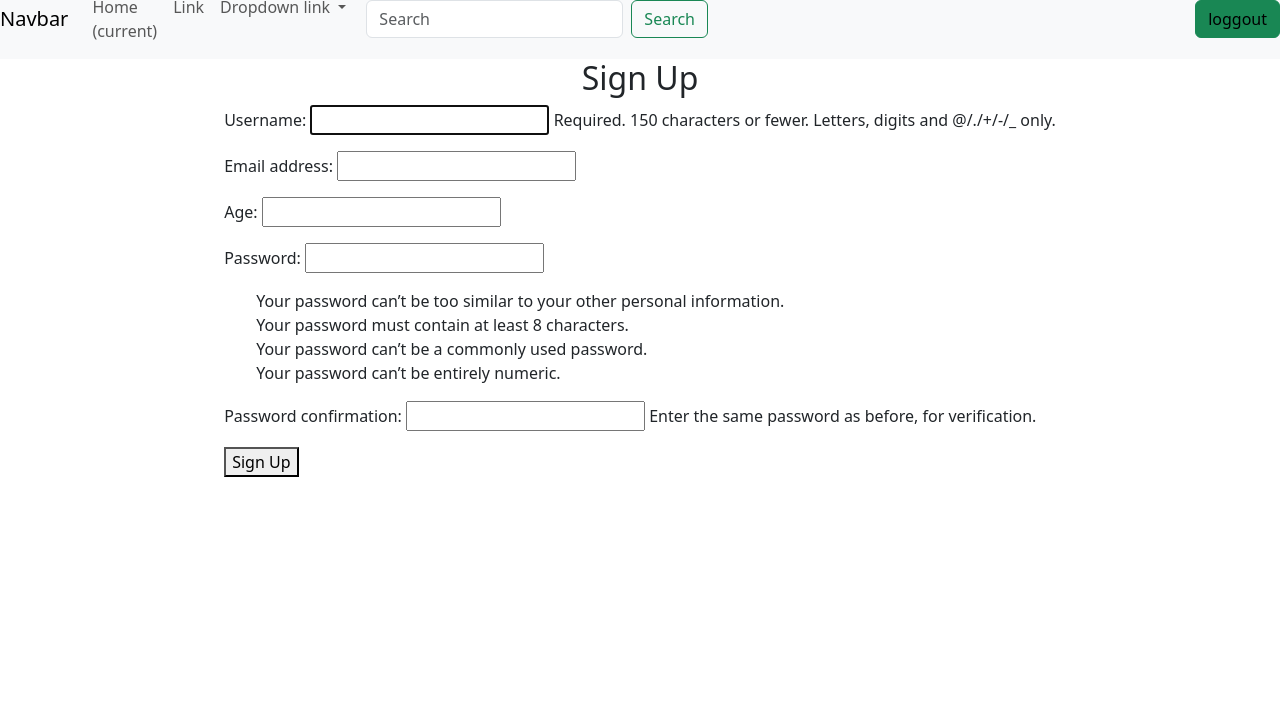
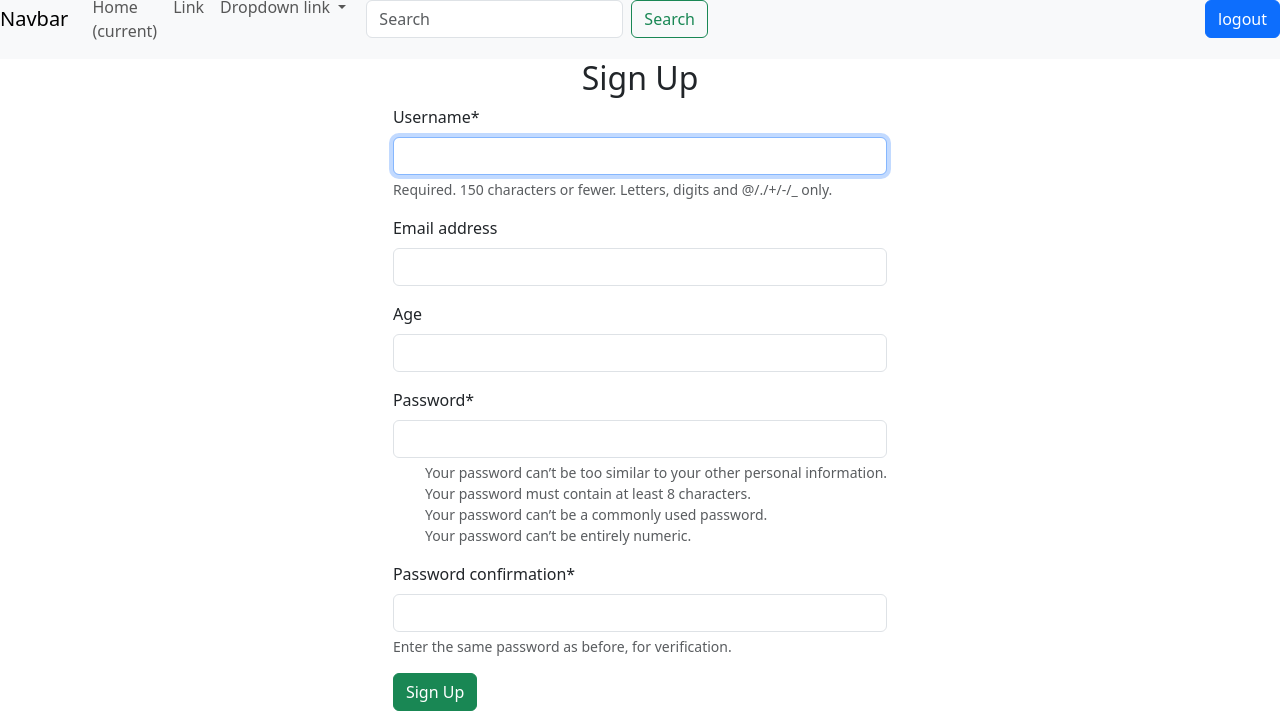
Before and after one commit to IzzeddinHammad/CA2, a Django app: page /accounts/create/ in a window 1280 px wide. Shown: the part 96-807 px from the top of the page. Before the commit the page ends 573 px from the top, so only its background shows below. Run offline with Django 5.2, Linux system fonts and the light colour scheme; a user stored in the database is signed in; some libraries are stand-ins or nearby versions.

Commit message:
styling the signup page and do some editing on the login html page

```diff
--- a/accounts/templates/registration/signup.html
+++ b/accounts/templates/registration/signup.html
@@ -1,10 +1,17 @@
 {% extends 'base.html' %}
+
+{% load crispy_forms_tags %}
+
 {% block title %}Sign Up{% endblock title %}
 {% block content %}
 <h2>Sign Up</h2>
 <form method="post">
-{% csrf_token %}
-{{ form.as_p }}
-<button type="submit">Sign Up</button>
+    {% csrf_token %}
+    {{ form|crispy }}
+
+    <button class="btn btn-success" type="submit">Sign Up</button>
 </form>
+
+
+
 {% endblock content %}
--- a/coffee_shop/settings.py
+++ b/coffee_shop/settings.py
@@ -39,6 +39,9 @@
     'django.contrib.staticfiles',
     'shop',
     'accounts',
+
+    'crispy_forms',
+    'crispy_bootstrap5'
 ]
 
 MIDDLEWARE = [
@@ -134,3 +137,6 @@
 
 LOGIN_REDIRECT_URL = 'home'
 LOGOUT_REDIRECT_URL = 'home'
+
+CRISPY_ALLOWED_TEMPLATE_PACKS = 'bootstrap5'
+CRISPY_TEMPLATE_PACK = 'bootstrap5'
--- a/templates/base.html
+++ b/templates/base.html
@@ -61,11 +61,13 @@
          </div>
          {% if user.is_authenticated %}
 
-            <button  class="btn btn-success"><a href="{% url 'logout' %}" style="color: black; text-decoration: none; ">loggout</a></button>
-
+            <form method="post" action="{% url 'logout' %}">
+              {% csrf_token %}
+              <button class="btn btn-primary" type="submit">logout</button>
+            </form>
 
          {% else %}
-
+            <a href="{% url 'accounts:signup' %}" class="btn btn-secondary">Create New Account</a>
             <button  class="btn btn-success"><a href="{% url 'login' %}" style="color: black; text-decoration: none; ">Login in</a></button>
          {% endif %}
       </nav>
--- a/templates/home.html
+++ b/templates/home.html
@@ -13,7 +13,9 @@
 
 
     <section id="coffee-types">
-        <a href="{% url 'new_coffee' %}">Add New Coffee Type</a>
+        {% if user.is_authenticated %}
+        <button class="btn btn-primary"><a href="{% url 'new_coffee' %}" style="color: black; text-decoration: none;">Add New Coffee Type</a></button>
+        {% endif %}
         <h2>Available Coffee Types</h2>
         <ul class="coffee-container">
 
```
Also changed, not shown: accounts/templates/registration/login.html (+4 -4 lines), accounts/templates/registration/logged_out.html (added), db.sqlite3.
